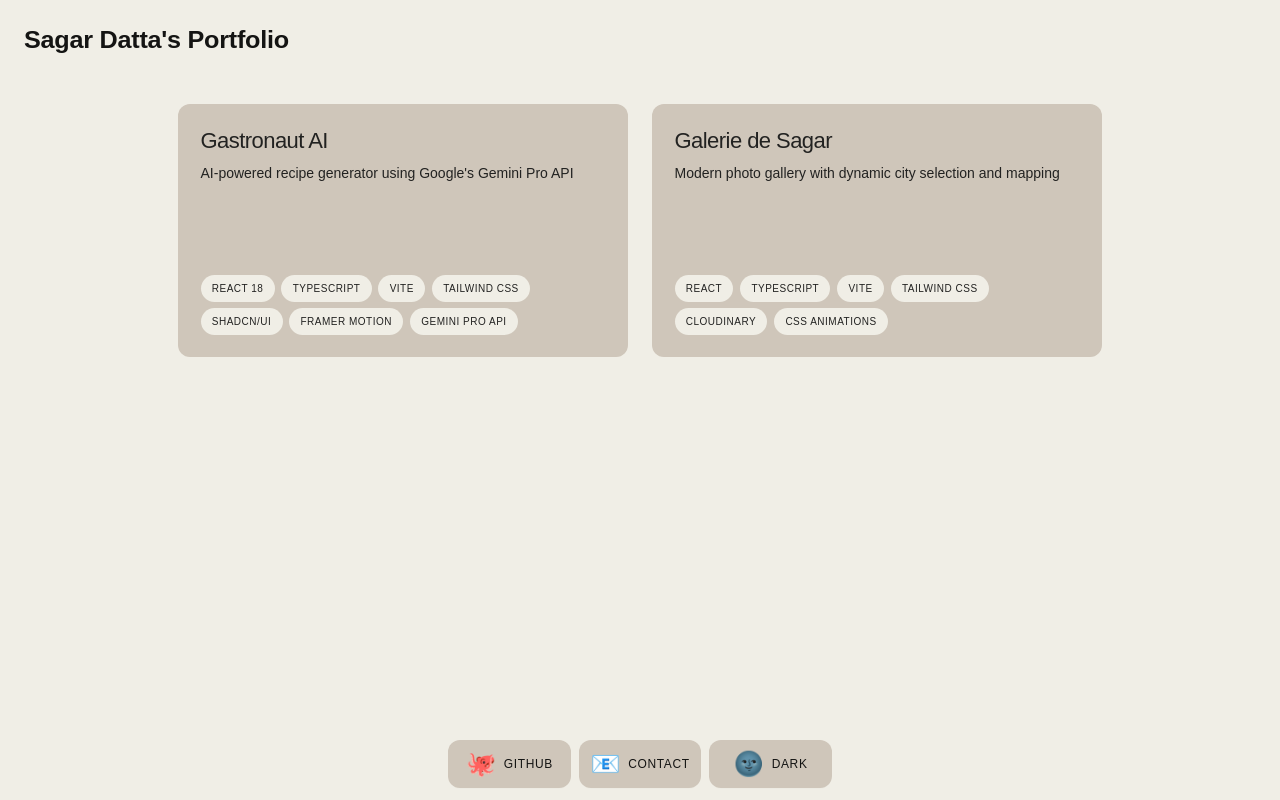
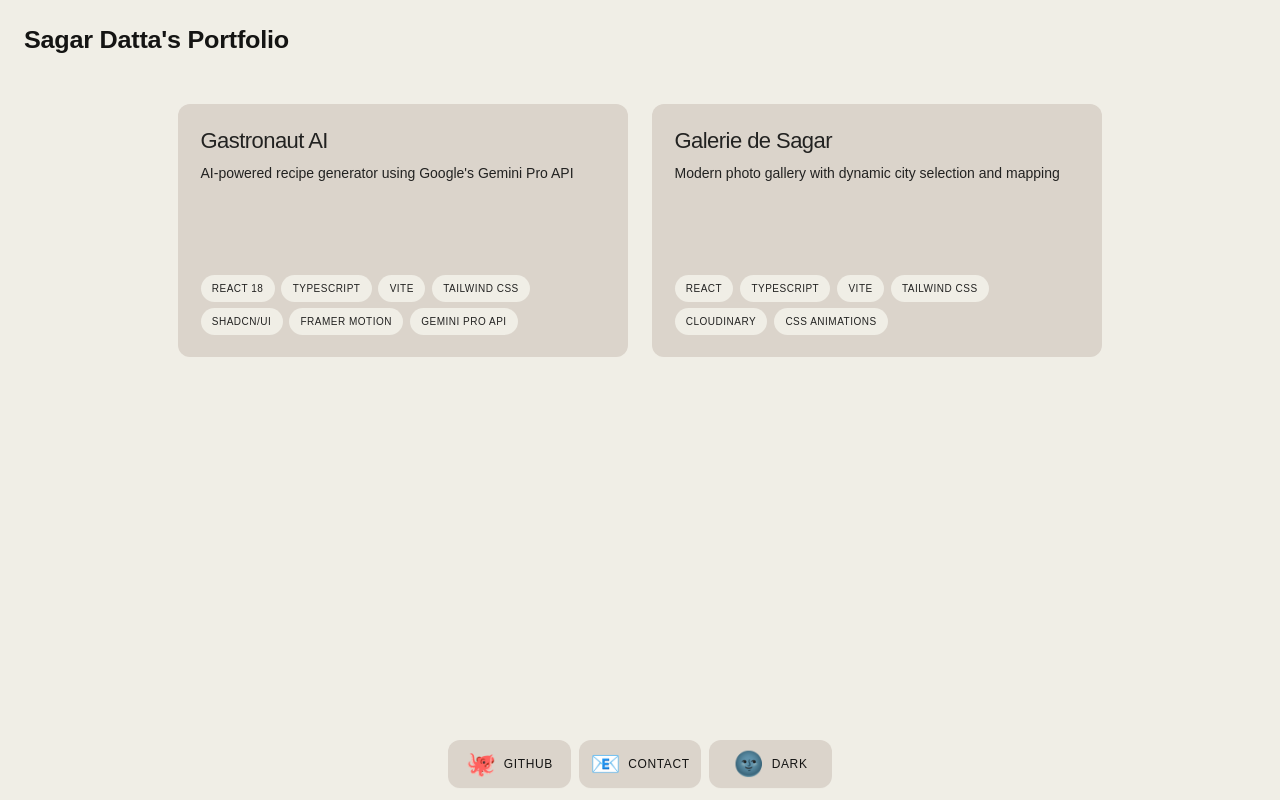
Before and after one commit to sagar-datta/portfolio, a Next.js app: page / in a window 1280 px wide. Built offline with nearby package versions, Linux system fonts and the light colour scheme.

Commit message:
Update button light color for improved visual design

```diff
--- a/tailwind.config.ts
+++ b/tailwind.config.ts
@@ -22,7 +22,7 @@ export default {
           red: "#E54D2E",
         },
         button: {
-          light: "#CFC6BA",
+          light: "#DBD4CB",
           dark: "#3F3E3C",
         },
         border: {
```
